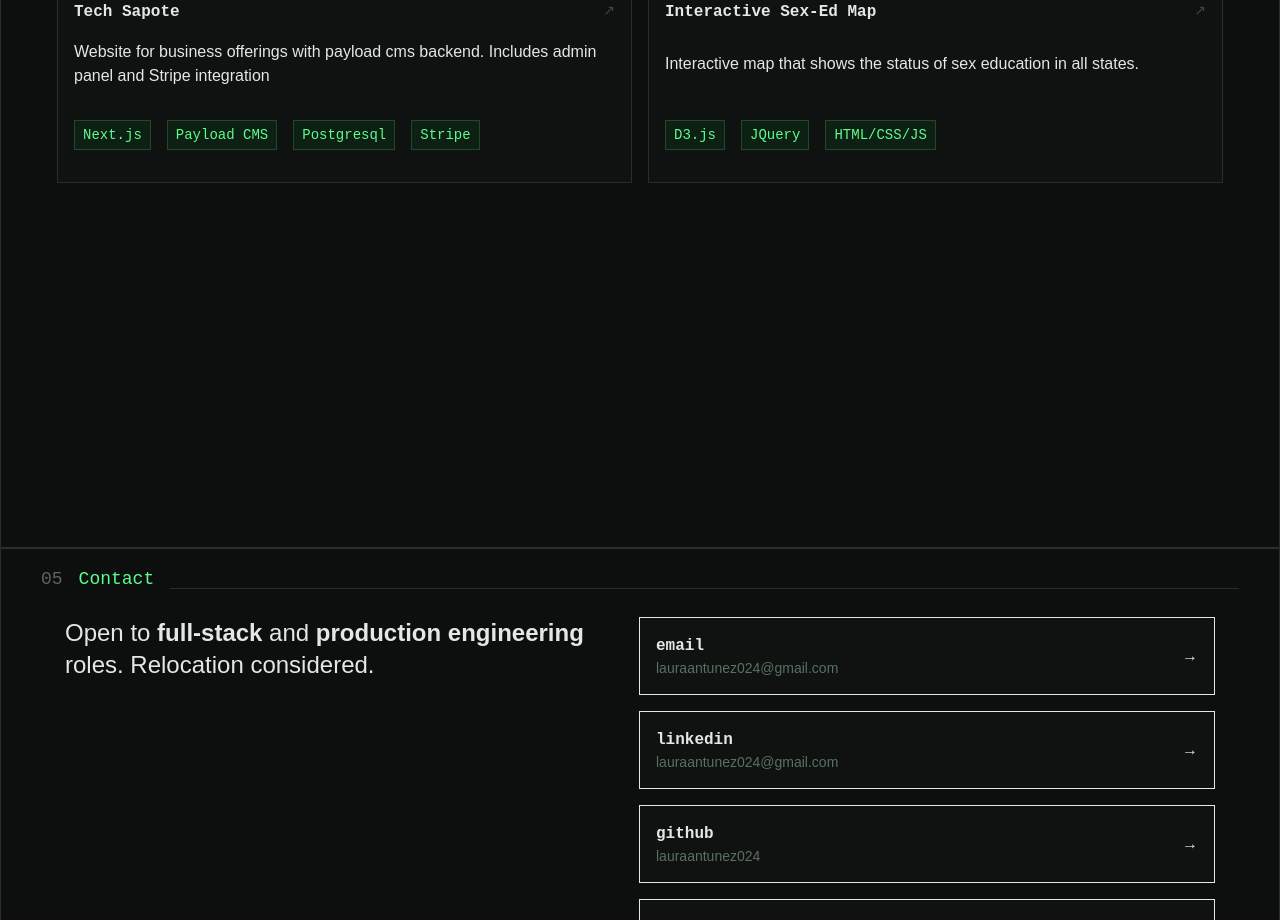
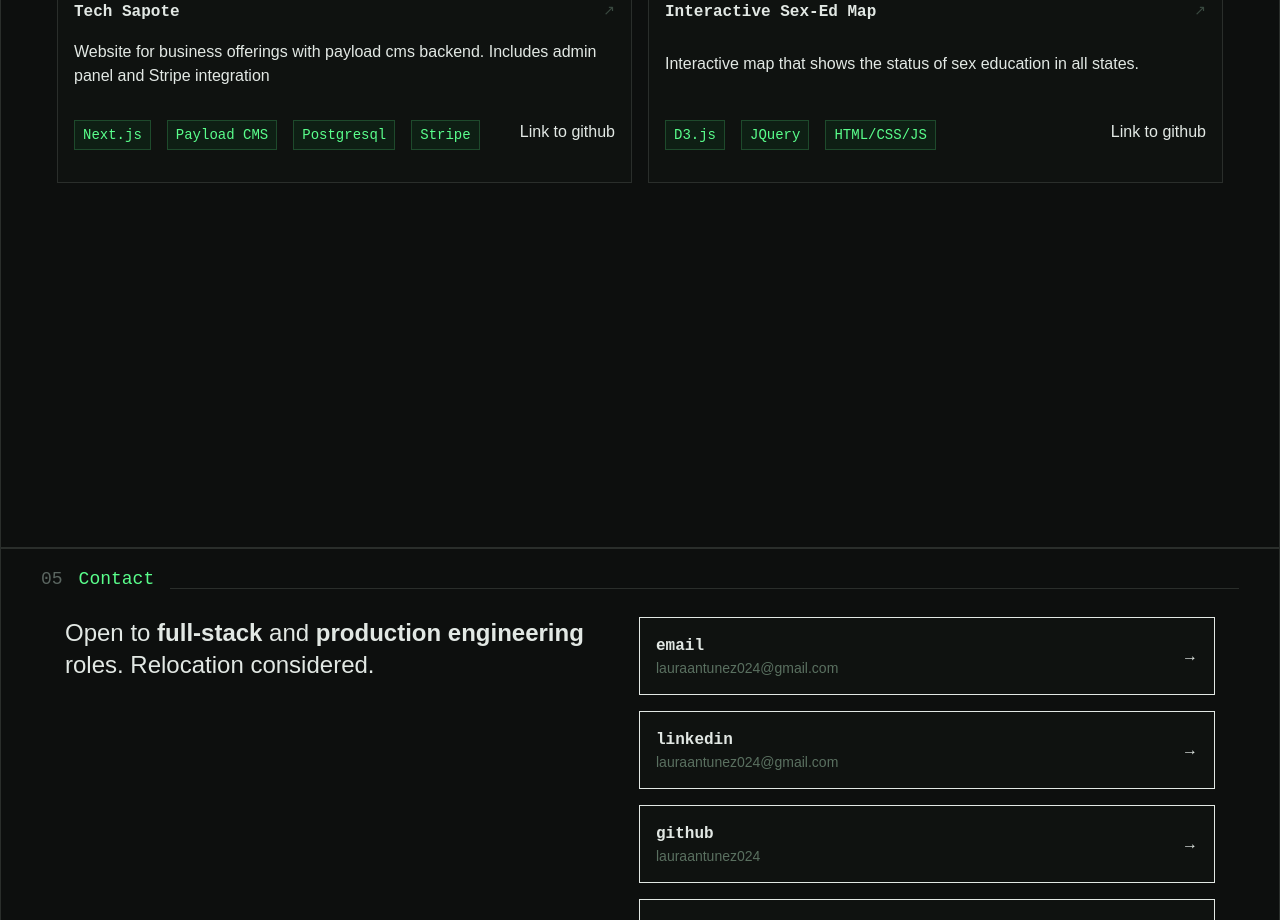
Before and after one commit to lauraantunez024/webfolio26, a Next.js app: page / in a window 1280 px wide. Shown: the part 2860-3780 px from the top of the page. Built offline with nearby package versions, Linux system fonts and the light colour scheme.

Commit message:
github link to project card

```diff
--- a/app/sections/projects.tsx
+++ b/app/sections/projects.tsx
@@ -9,6 +9,8 @@ export default function Projects() {
             description: "Website for business offerings with payload cms backend. Includes admin panel and Stripe integration ",
             technologies: ['Next.js', 'Payload CMS', 'Postgresql', 'Stripe'],
             siteUrl: "https://www.techsapote.com",
+            githubUrl: "https://gitlab.com/tech-sapote/techsapote"
+
         },
         // {
         //     title: "Discord movie bot",
@@ -27,6 +29,8 @@ export default function Projects() {
             description: "Interactive map that shows the status of sex education in all states.",
             technologies: ['D3.js', 'JQuery', 'HTML/CSS/JS'],
             siteUrl: "https://hechingerreport.org/the-politics-of-sex-ed-leave-a-lot-untaught/",
+            githubUrl: "https://github.com/lauraantunez024/SexEd_MapInteractive"
+
         },
 
     ];
@@ -47,17 +51,20 @@ export default function Projects() {
                                 <div className="flex flex-row justify-between project-link">
                                     <span className="ibm-mono-font text-md font-extrabold">{project.title}</span>
                                     <span className="text-sm text-(--label) cl-arrow">↗</span>
-
                                 </div>
                                 <span className="my-4">{project.description}</span>
-                                <div className="flex flex-row gap-4 flex-wrap my-4">
+                                <div className="flex flex-row justify-between gap-4 flex-wrap my-4">
+                                    <div className="flex flex-row gap-4">
+
                                     {
                                         project.technologies.map((t, i) => (
                                             <div key={i} className="border border-(--g-border) bg-(--tag-bg) text-(--accent-main) p-1 px-2 ibm-mono-font text-sm"> {t} </div>
 
                                         ))
                                     }
+                                    </div>
 
+                                    <a className="hover:text-(--accent-main)" href={project.githubUrl} target="_blank">Link to github</a>
                                 </div>
                             </div>
                         </Link>
```
